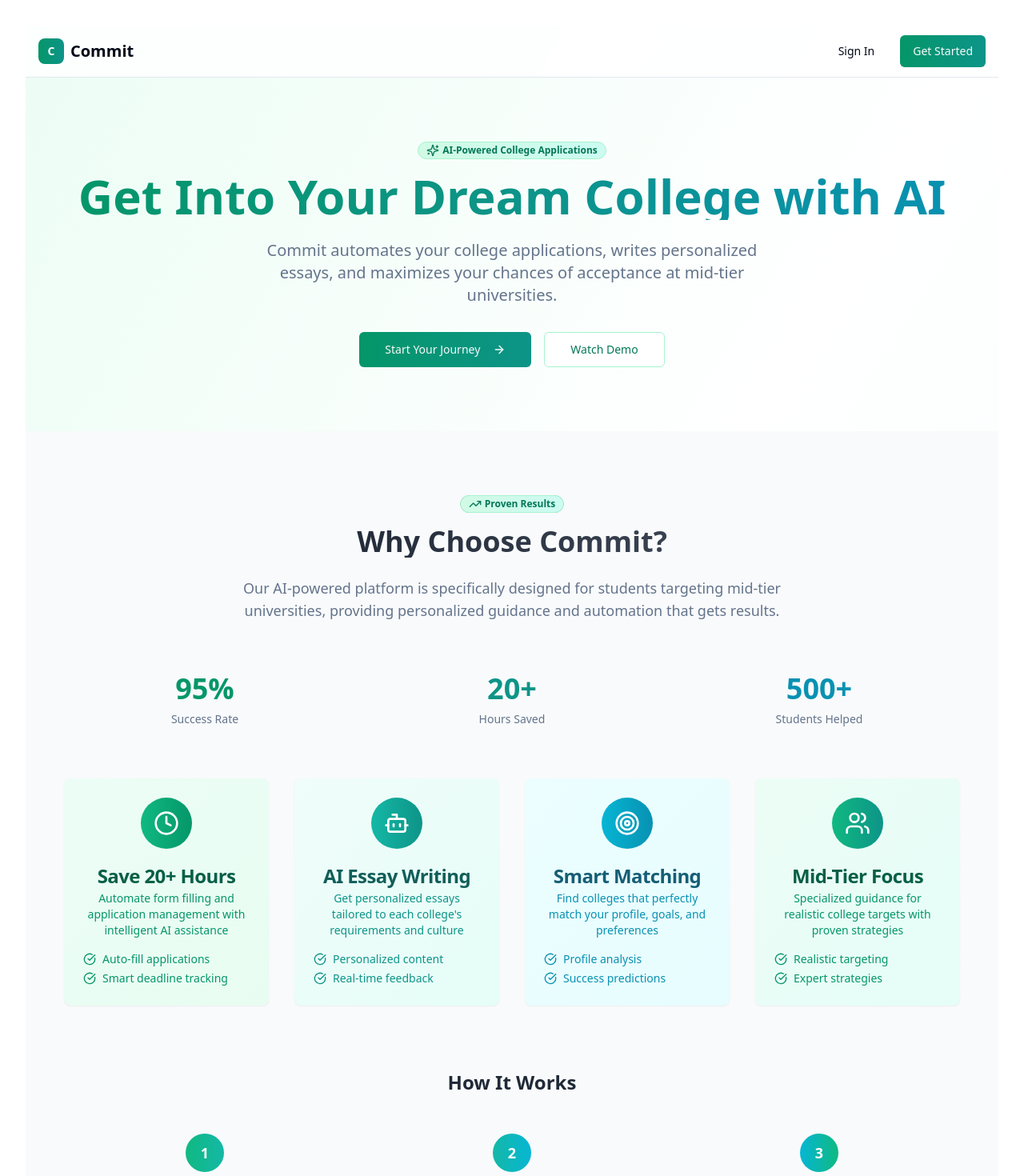
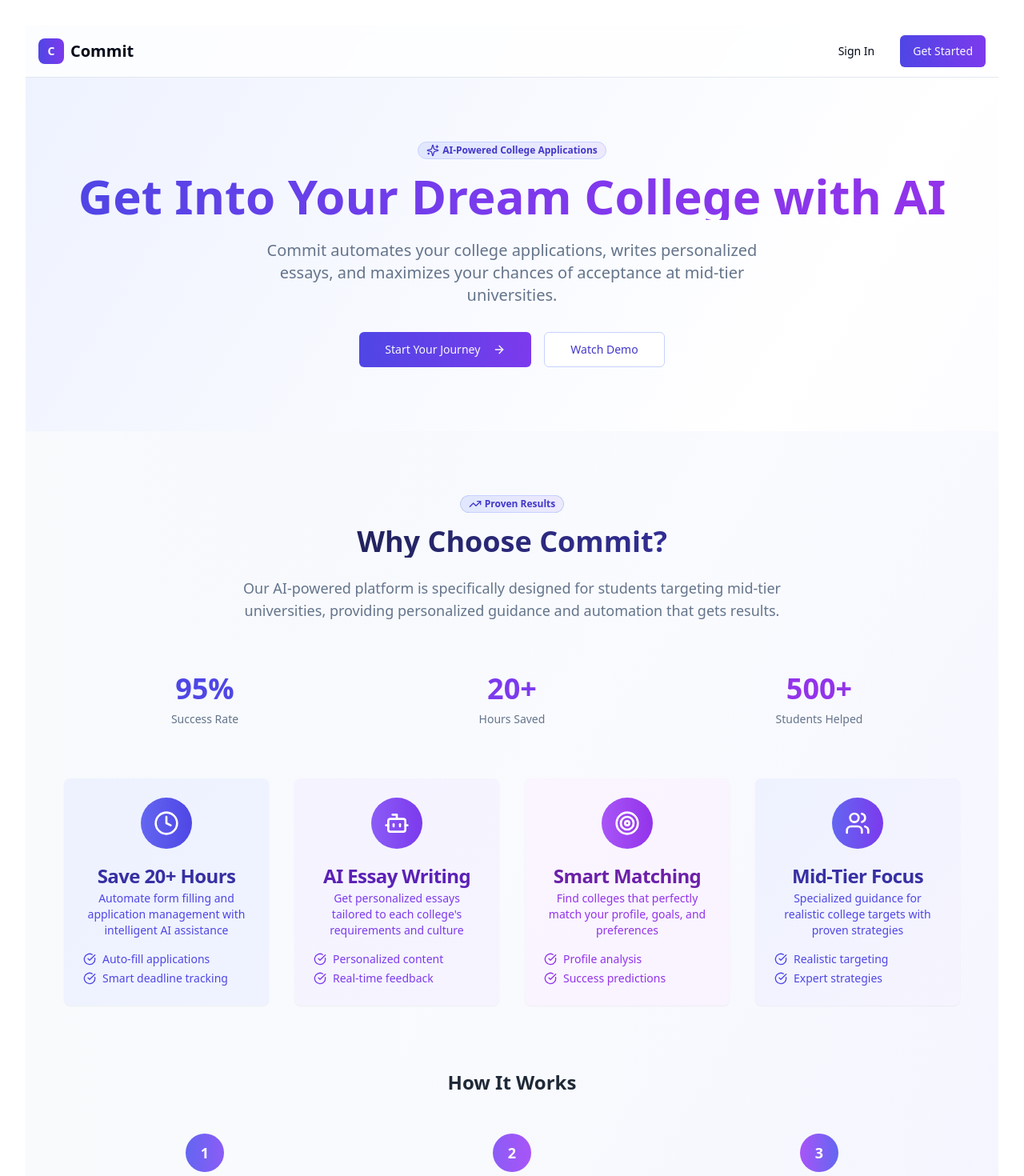
Before and after one commit to Ash-Blanc/commit, a React (Vite) app: page / in a window 1280 px wide. Shown: the top 1470 px of the page at 80% size. Built offline with nearby package versions, Linux system fonts and the light colour scheme.

Commit message:
Refactor: Change landing page background
Reverted the background gradient on the landing page to the indigo theme.

```diff
--- a/src/pages/Landing.tsx
+++ b/src/pages/Landing.tsx
@@ -10,13 +10,13 @@ const Landing = () => {
   const { user } = useAuth();
 
   return (
-    <div className="min-h-screen bg-gradient-to-br from-emerald-50 via-white to-teal-50">
+    <div className="min-h-screen bg-gradient-to-br from-indigo-50 via-white to-violet-50">
       {/* Navigation */}
       <nav className="border-b bg-white/80 backdrop-blur-sm sticky top-0 z-50">
         <div className="container mx-auto px-4">
           <div className="flex h-16 items-center justify-between">
             <div className="flex items-center space-x-2">
-              <div className="w-8 h-8 bg-gradient-to-r from-emerald-600 to-teal-600 rounded-lg flex items-center justify-center">
+              <div className="w-8 h-8 bg-gradient-to-r from-indigo-600 to-violet-600 rounded-lg flex items-center justify-center">
                 <span className="text-white font-bold text-sm">C</span>
               </div>
               <span className="font-bold text-xl">Commit</span>
@@ -24,7 +24,7 @@ const Landing = () => {
 
             <div className="flex items-center space-x-4">
               {user ? (
-                <Button asChild className="bg-gradient-to-r from-emerald-600 to-teal-600 hover:from-emerald-700 hover:to-teal-700">
+                <Button asChild className="bg-gradient-to-r from-indigo-600 to-violet-600 hover:from-indigo-700 hover:to-violet-700">
                   <Link to="/dashboard">Go to Dashboard</Link>
                 </Button>
               ) : (
@@ -32,7 +32,7 @@ const Landing = () => {
                   <Button variant="ghost" asChild>
                     <Link to="/auth">Sign In</Link>
                   </Button>
-                  <Button asChild className="bg-gradient-to-r from-emerald-600 to-teal-600 hover:from-emerald-700 hover:to-teal-700">
+                  <Button asChild className="bg-gradient-to-r from-indigo-600 to-violet-600 hover:from-indigo-700 hover:to-violet-700">
                     <Link to="/auth">Get Started</Link>
                   </Button>
                 </>
@@ -45,23 +45,23 @@ const Landing = () => {
       {/* Hero Section */}
       <section className="py-20 px-4">
         <div className="container mx-auto text-center">
-          <Badge className="mb-4 bg-gradient-to-r from-emerald-100 to-teal-100 text-emerald-700 border-emerald-200" variant="secondary">
+          <Badge className="mb-4 bg-gradient-to-r from-indigo-100 to-violet-100 text-indigo-700 border-indigo-200" variant="secondary">
             <Sparkles className="w-4 h-4 mr-1" />
             AI-Powered College Applications
           </Badge>
-          <h1 className="text-4xl md:text-6xl font-bold mb-6 bg-gradient-to-r from-emerald-600 via-teal-600 to-cyan-600 bg-clip-text text-transparent">
+          <h1 className="text-4xl md:text-6xl font-bold mb-6 bg-gradient-to-r from-indigo-600 via-violet-600 to-purple-600 bg-clip-text text-transparent">
             Get Into Your Dream College with AI
           </h1>
           <p className="text-xl text-muted-foreground mb-8 max-w-2xl mx-auto">
             Commit automates your college applications, writes personalized essays, and maximizes your chances of acceptance at mid-tier universities.
           </p>
           <div className="flex flex-col sm:flex-row gap-4 justify-center">
-            <Button size="lg" asChild className="bg-gradient-to-r from-emerald-600 to-teal-600 hover:from-emerald-700 hover:to-teal-700 transform hover:scale-105 transition-all duration-200">
+            <Button size="lg" asChild className="bg-gradient-to-r from-indigo-600 to-violet-600 hover:from-indigo-700 hover:to-violet-700 transform hover:scale-105 transition-all duration-200">
               <Link to="/auth" className="flex items-center">
                 Start Your Journey <ArrowRight className="ml-2 h-4 w-4" />
               </Link>
             </Button>
-            <Button size="lg" variant="outline" className="border-emerald-200 text-emerald-700 hover:bg-emerald-50">
+            <Button size="lg" variant="outline" className="border-indigo-200 text-indigo-700 hover:bg-indigo-50">
               Watch Demo
             </Button>
           </div>
@@ -69,14 +69,14 @@ const Landing = () => {
       </section>
 
       {/* Enhanced Features Section */}
-      <section className="py-20 px-4 bg-gradient-to-r from-slate-50 to-gray-50">
+      <section className="py-20 px-4 bg-gradient-to-r from-slate-50 to-indigo-50/30">
         <div className="container mx-auto">
           <div className="text-center mb-16">
-            <Badge className="mb-4 bg-gradient-to-r from-emerald-100 to-teal-100 text-emerald-700 border-emerald-200">
+            <Badge className="mb-4 bg-gradient-to-r from-indigo-100 to-violet-100 text-indigo-700 border-indigo-200">
               <TrendingUp className="w-4 h-4 mr-1" />
               Proven Results
             </Badge>
-            <h2 className="text-4xl font-bold mb-6 bg-gradient-to-r from-gray-900 to-gray-600 bg-clip-text text-transparent">
+            <h2 className="text-4xl font-bold mb-6 bg-gradient-to-r from-gray-900 to-indigo-700 bg-clip-text text-transparent">
               Why Choose Commit?
             </h2>
             <p className="text-lg text-muted-foreground max-w-3xl mx-auto">
@@ -88,103 +88,103 @@ const Landing = () => {
           {/* Stats Section */}
           <div className="grid grid-cols-1 md:grid-cols-3 gap-8 mb-16">
             <div className="text-center">
-              <div className="text-4xl font-bold text-emerald-600 mb-2">95%</div>
+              <div className="text-4xl font-bold text-indigo-600 mb-2">95%</div>
               <p className="text-sm text-muted-foreground">Success Rate</p>
             </div>
             <div className="text-center">
-              <div className="text-4xl font-bold text-teal-600 mb-2">20+</div>
+              <div className="text-4xl font-bold text-violet-600 mb-2">20+</div>
               <p className="text-sm text-muted-foreground">Hours Saved</p>
             </div>
             <div className="text-center">
-              <div className="text-4xl font-bold text-cyan-600 mb-2">500+</div>
+              <div className="text-4xl font-bold text-purple-600 mb-2">500+</div>
               <p className="text-sm text-muted-foreground">Students Helped</p>
             </div>
           </div>
 
           {/* Enhanced Feature Cards */}
           <div className="grid grid-cols-1 md:grid-cols-2 lg:grid-cols-4 gap-8">
-            <Card className="group hover:shadow-xl transition-all duration-300 transform hover:-translate-y-2 border-0 bg-gradient-to-br from-emerald-50 to-emerald-100/50">
+            <Card className="group hover:shadow-xl transition-all duration-300 transform hover:-translate-y-2 border-0 bg-gradient-to-br from-indigo-50 to-indigo-100/50">
               <CardHeader className="text-center pb-4">
-                <div className="w-16 h-16 bg-gradient-to-r from-emerald-500 to-emerald-600 rounded-full flex items-center justify-center mx-auto mb-4 group-hover:scale-110 transition-transform duration-300">
+                <div className="w-16 h-16 bg-gradient-to-r from-indigo-500 to-indigo-600 rounded-full flex items-center justify-center mx-auto mb-4 group-hover:scale-110 transition-transform duration-300">
                   <Clock className="h-8 w-8 text-white" />
                 </div>
-                <CardTitle className="text-emerald-800">Save 20+ Hours</CardTitle>
-                <CardDescription className="text-emerald-600">
+                <CardTitle className="text-indigo-800">Save 20+ Hours</CardTitle>
+                <CardDescription className="text-indigo-600">
                   Automate form filling and application management with intelligent AI assistance
                 </CardDescription>
               </CardHeader>
               <CardContent className="pt-0">
-                <div className="flex items-center text-sm text-emerald-600">
+                <div className="flex items-center text-sm text-indigo-600">
                   <CheckCircle className="w-4 h-4 mr-2" />
                   Auto-fill applications
                 </div>
-                <div className="flex items-center text-sm text-emerald-600 mt-1">
+                <div className="flex items-center text-sm text-indigo-600 mt-1">
                   <CheckCircle className="w-4 h-4 mr-2" />
                   Smart deadline tracking
                 </div>
               </CardContent>
             </Card>
 
-            <Card className="group hover:shadow-xl transition-all duration-300 transform hover:-translate-y-2 border-0 bg-gradient-to-br from-teal-50 to-teal-100/50">
+            <Card className="group hover:shadow-xl transition-all duration-300 transform hover:-translate-y-2 border-0 bg-gradient-to-br from-violet-50 to-violet-100/50">
               <CardHeader className="text-center pb-4">
-                <div className="w-16 h-16 bg-gradient-to-r from-teal-500 to-teal-600 rounded-full flex items-center justify-center mx-auto mb-4 group-hover:scale-110 transition-transform duration-300">
+                <div className="w-16 h-16 bg-gradient-to-r from-violet-500 to-violet-600 rounded-full flex items-center justify-center mx-auto mb-4 group-hover:scale-110 transition-transform duration-300">
                   <Bot className="h-8 w-8 text-white" />
                 </div>
-                <CardTitle className="text-teal-800">AI Essay Writing</CardTitle>
-                <CardDescription className="text-teal-600">
+                <CardTitle className="text-violet-800">AI Essay Writing</CardTitle>
+                <CardDescription className="text-violet-600">
                   Get personalized essays tailored to each college's requirements and culture
                 </CardDescription>
               </CardHeader>
               <CardContent className="pt-0">
-                <div className="flex items-center text-sm text-teal-600">
+                <div className="flex items-center text-sm text-violet-600">
                   <CheckCircle className="w-4 h-4 mr-2" />
                   Personalized content
                 </div>
-                <div className="flex items-center text-sm text-teal-600 mt-1">
+                <div className="flex items-center text-sm text-violet-600 mt-1">
                   <CheckCircle className="w-4 h-4 mr-2" />
                   Real-time feedback
                 </div>
               </CardContent>
             </Card>
 
-            <Card className="group hover:shadow-xl transition-all duration-300 transform hover:-translate-y-2 border-0 bg-gradient-to-br from-cyan-50 to-cyan-100/50">
+            <Card className="group hover:shadow-xl transition-all duration-300 transform hover:-translate-y-2 border-0 bg-gradient-to-br from-purple-50 to-purple-100/50">
               <CardHeader className="text-center pb-4">
-                <div className="w-16 h-16 bg-gradient-to-r from-cyan-500 to-cyan-600 rounded-full flex items-center justify-center mx-auto mb-4 group-hover:scale-110 transition-transform duration-300">
+                <div className="w-16 h-16 bg-gradient-to-r from-purple-500 to-purple-600 rounded-full flex items-center justify-center mx-auto mb-4 group-hover:scale-110 transition-transform duration-300">
                   <Target className="h-8 w-8 text-white" />
                 </div>
-                <CardTitle className="text-cyan-800">Smart Matching</CardTitle>
-                <CardDescription className="text-cyan-600">
+                <CardTitle className="text-purple-800">Smart Matching</CardTitle>
+                <CardDescription className="text-purple-600">
                   Find colleges that perfectly match your profile, goals, and preferences
                 </CardDescription>
               </CardHeader>
               <CardContent className="pt-0">
-                <div className="flex items-center text-sm text-cyan-600">
+                <div className="flex items-center text-sm text-purple-600">
                   <CheckCircle className="w-4 h-4 mr-2" />
                   Profile analysis
                 </div>
-                <div className="flex items-center text-sm text-cyan-600 mt-1">
+                <div className="flex items-center text-sm text-purple-600 mt-1">
                   <CheckCircle className="w-4 h-4 mr-2" />
                   Success predictions
                 </div>
               </CardContent>
             </Card>
 
-            <Card className="group hover:shadow-xl transition-all duration-300 transform hover:-translate-y-2 border-0 bg-gradient-to-br from-emerald-50 to-teal-100/50">
+            <Card className="group hover:shadow-xl transition-all duration-300 transform hover:-translate-y-2 border-0 bg-gradient-to-br from-indigo-50 to-violet-100/50">
               <CardHeader className="text-center pb-4">
-                <div className="w-16 h-16 bg-gradient-to-r from-emerald-500 to-teal-600 rounded-full flex items-center justify-center mx-auto mb-4 group-hover:scale-110 transition-transform duration-300">
+                <div className="w-16 h-16 bg-gradient-to-r from-indigo-500 to-violet-600 rounded-full flex items-center justify-center mx-auto mb-4 group-hover:scale-110 transition-transform duration-300">
                   <Users className="h-8 w-8 text-white" />
                 </div>
-                <CardTitle className="text-emerald-800">Mid-Tier Focus</CardTitle>
-                <CardDescription className="text-emerald-600">
+                <CardTitle className="text-indigo-800">Mid-Tier Focus</CardTitle>
+                <CardDescription className="text-indigo-600">
                   Specialized guidance for realistic college targets with proven strategies
                 </CardDescription>
               </CardHeader>
               <CardContent className="pt-0">
-                <div className="flex items-center text-sm text-emerald-600">
+                <div className="flex items-center text-sm text-indigo-600">
                   <CheckCircle className="w-4 h-4 mr-2" />
                   Realistic targeting
                 </div>
-                <div className="flex items-center text-sm text-emerald-600 mt-1">
+                <div className="flex items-center text-sm text-indigo-600 mt-1">
                   <CheckCircle className="w-4 h-4 mr-2" />
                   Expert strategies
                 </div>
@@ -197,17 +197,17 @@ const Landing = () => {
             <h3 className="text-2xl font-bold text-center mb-12 text-gray-800">How It Works</h3>
             <div className="grid grid-cols-1 md:grid-cols-3 gap-8">
               <div className="text-center">
-                <div className="w-12 h-12 bg-gradient-to-r from-emerald-500 to-teal-500 rounded-full flex items-center justify-center text-white font-bold text-lg mx-auto mb-4">1</div>
+                <div className="w-12 h-12 bg-gradient-to-r from-indigo-500 to-violet-500 rounded-full flex items-center justify-center text-white font-bold text-lg mx-auto mb-4">1</div>
                 <h4 className="font-semibold mb-2">Create Your Profile</h4>
                 <p className="text-sm text-muted-foreground">Tell us about your academics, interests, and goals</p>
               </div>
               <div className="text-center">
-                <div className="w-12 h-12 bg-gradient-to-r from-teal-500 to-cyan-500 rounded-full flex items-center justify-center text-white font-bold text-lg mx-auto mb-4">2</div>
+                <div className="w-12 h-12 bg-gradient-to-r from-violet-500 to-purple-500 rounded-full flex items-center justify-center text-white font-bold text-lg mx-auto mb-4">2</div>
                 <h4 className="font-semibold mb-2">AI Finds Matches</h4>
                 <p className="text-sm text-muted-foreground">Our AI identifies perfect college matches for you</p>
               </div>
               <div className="text-center">
-                <div className="w-12 h-12 bg-gradient-to-r from-cyan-500 to-emerald-500 rounded-full flex items-center justify-center text-white font-bold text-lg mx-auto mb-4">3</div>
+                <div className="w-12 h-12 bg-gradient-to-r from-purple-500 to-indigo-500 rounded-full flex items-center justify-center text-white font-bold text-lg mx-auto mb-4">3</div>
                 <h4 className="font-semibold mb-2">Apply with Confidence</h4>
                 <p className="text-sm text-muted-foreground">Submit polished applications and track your progress</p>
               </div>
@@ -219,20 +219,20 @@ const Landing = () => {
       {/* CTA Section */}
       <section className="py-20 px-4">
         <div className="container mx-auto text-center">
-          <Card className="max-w-2xl mx-auto bg-gradient-to-r from-emerald-600 via-teal-600 to-cyan-600 text-white border-0 shadow-2xl">
+          <Card className="max-w-2xl mx-auto bg-gradient-to-r from-indigo-600 via-violet-600 to-purple-600 text-white border-0 shadow-2xl">
             <CardHeader>
               <CardTitle className="text-2xl mb-2">Ready to Transform Your College Applications?</CardTitle>
-              <CardDescription className="text-emerald-100">
+              <CardDescription className="text-indigo-100">
                 Join thousands of students who have successfully automated their college application process with Commit.
               </CardDescription>
             </CardHeader>
             <CardContent>
-              <Button size="lg" variant="secondary" asChild className="bg-white text-emerald-600 hover:bg-gray-50 transform hover:scale-105 transition-all duration-200">
+              <Button size="lg" variant="secondary" asChild className="bg-white text-indigo-600 hover:bg-gray-50 transform hover:scale-105 transition-all duration-200">
                 <Link to="/auth" className="flex items-center">
                   Get Started Free <ArrowRight className="ml-2 h-4 w-4" />
                 </Link>
               </Button>
-              <p className="text-sm text-emerald-100 mt-3">No credit card required • Start in 2 minutes</p>
+              <p className="text-sm text-indigo-100 mt-3">No credit card required • Start in 2 minutes</p>
             </CardContent>
           </Card>
         </div>
```
